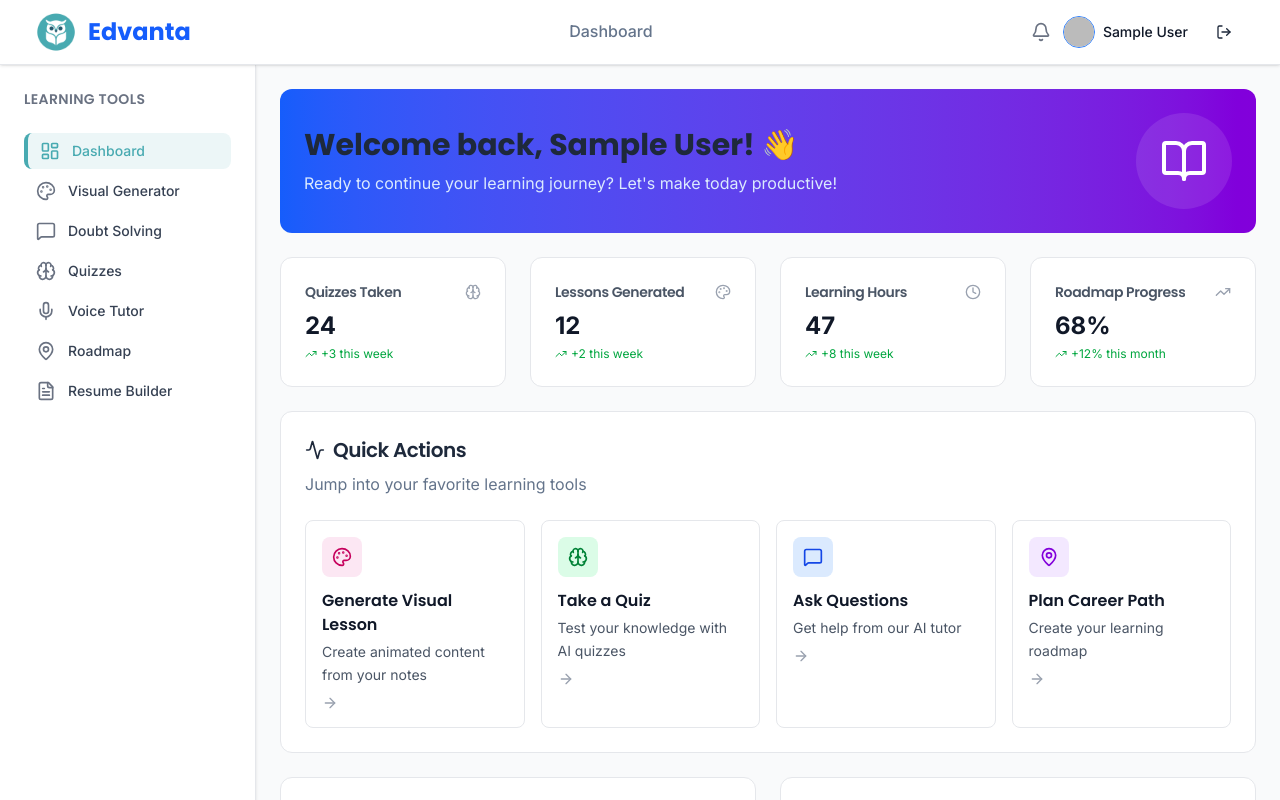
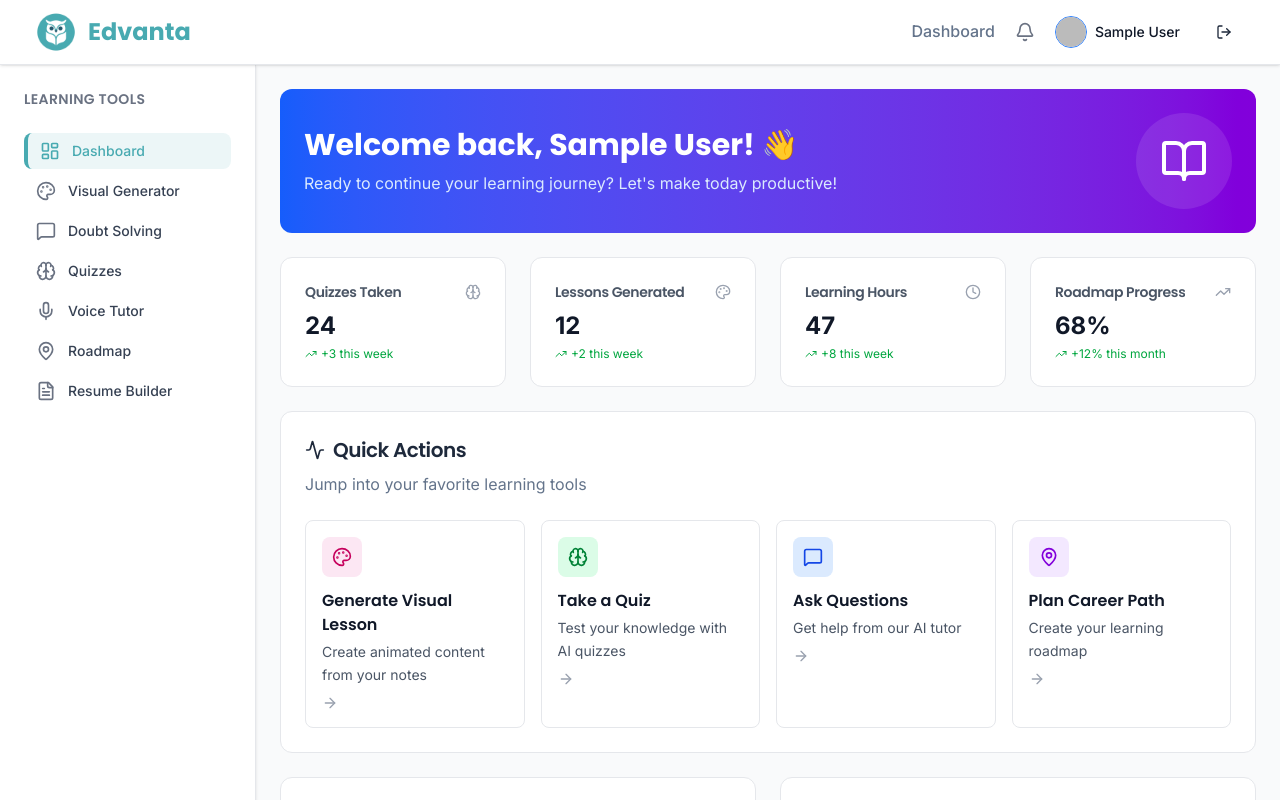
Before and after one commit to parthnarkar/Edvanta, a React (Vite) app in the folder client/: page /dashboard in a window 1280 px wide. Shown: the top 800 px of the page. Built offline with nearby package versions, Linux system fonts and the light colour scheme; no server answers; the database is empty; sample sign-in values are in the browser's storage.

Commit message:
Update Navbar styles and improve Dashboard welcome message

```diff
--- a/client/src/components/Layout/Navbar.jsx
+++ b/client/src/components/Layout/Navbar.jsx
@@ -61,7 +61,7 @@ export function Navbar() {
                 className="h-8 w-8 sm:h-10 sm:w-10 lg:h-12 lg:w-12"
               />
               <span
-                className="text-lg sm:text-xl lg:text-2xl font-bold text-blue-600"
+                className="text-lg sm:text-xl lg:text-2xl font-bold text-primary"
                 style={{
                   fontFamily:
                     "Poppins, Inter, system-ui, -apple-system, sans-serif",
@@ -73,17 +73,17 @@ export function Navbar() {
 
             {/* Desktop Navigation Links */}
             <div className="hidden md:flex items-center space-x-8">
-              {user && (
+
+            </div>
+
+            {/* Desktop User Actions */}
+            <div className="hidden md:flex items-center space-x-5">
+              {user ? (
+                <>
                   <Link to="/dashboard" className="nav-link">
                     Dashboard
                   </Link>
-              )}
-            </div>
-
-            {/* Desktop User Actions */}
-            <div className="hidden md:flex items-center space-x-4">
-              {user ? (
-                <div className="flex items-center space-x-3">
+                  <div className="flex items-center space-x-5">
                     <Bell className="h-5 w-5 text-gray-500 cursor-pointer hover:text-blue-600 transition-colors duration-300" />
                     <div className="flex items-center space-x-2">
                       <img
@@ -103,6 +103,7 @@ export function Navbar() {
                       <LogOut className="h-4 w-4" />
                     </Button>
                   </div>
+                </>
               ) : (
                 <div className="flex items-center space-x-3">
                   <Button variant="ghost" asChild>
@@ -139,8 +140,7 @@ export function Navbar() {
 
         {/* Mobile Menu */}
         <div
-          className={`fixed top-16 right-0 h-[calc(100vh-4rem)] w-80 max-w-[85vw] bg-white border-l border-gray-200 shadow-2xl transform transition-transform duration-300 ease-in-out z-50 md:hidden ${
-            isMobileMenuOpen ? "translate-x-0" : "translate-x-full"
+          className={`fixed top-16 right-0 h-[calc(100vh-4rem)] w-80 max-w-[85vw] bg-white border-l border-gray-200 shadow-2xl transform transition-transform duration-300 ease-in-out z-50 md:hidden ${isMobileMenuOpen ? "translate-x-0" : "translate-x-full"
             }`}
         >
           <div className="flex flex-col h-full">
--- a/client/src/pages/Dashboard.jsx
+++ b/client/src/pages/Dashboard.jsx
@@ -91,7 +91,7 @@ export function Dashboard() {
       <div className="bg-gradient-to-r from-blue-600 to-purple-700 rounded-xl p-4 sm:p-6 text-white">
         <div className="flex items-center justify-between">
           <div className="flex-1 min-w-0">
-            <h1 className="text-xl sm:text-2xl lg:text-3xl font-bold mb-2">
+            <h1 className="text-xl sm:text-2xl lg:text-3xl font-bold mb-2 text-white">
               Welcome back, {userProfile?.name || user?.displayName || 'Learner'}! 👋
             </h1>
             <p className="text-sm sm:text-base text-blue-100">
```
Lines whose indentation alone changed are shown as unchanged.
